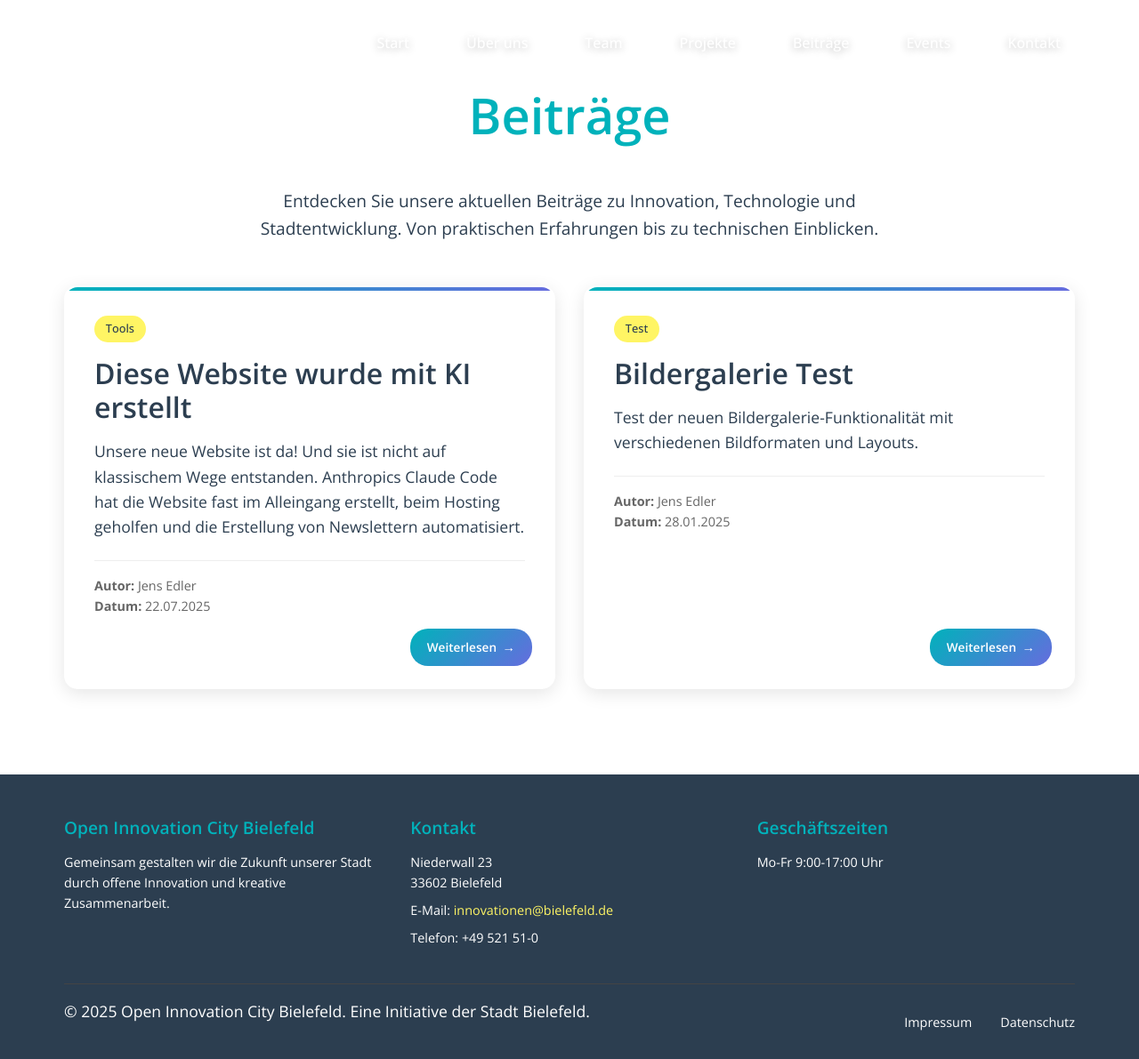
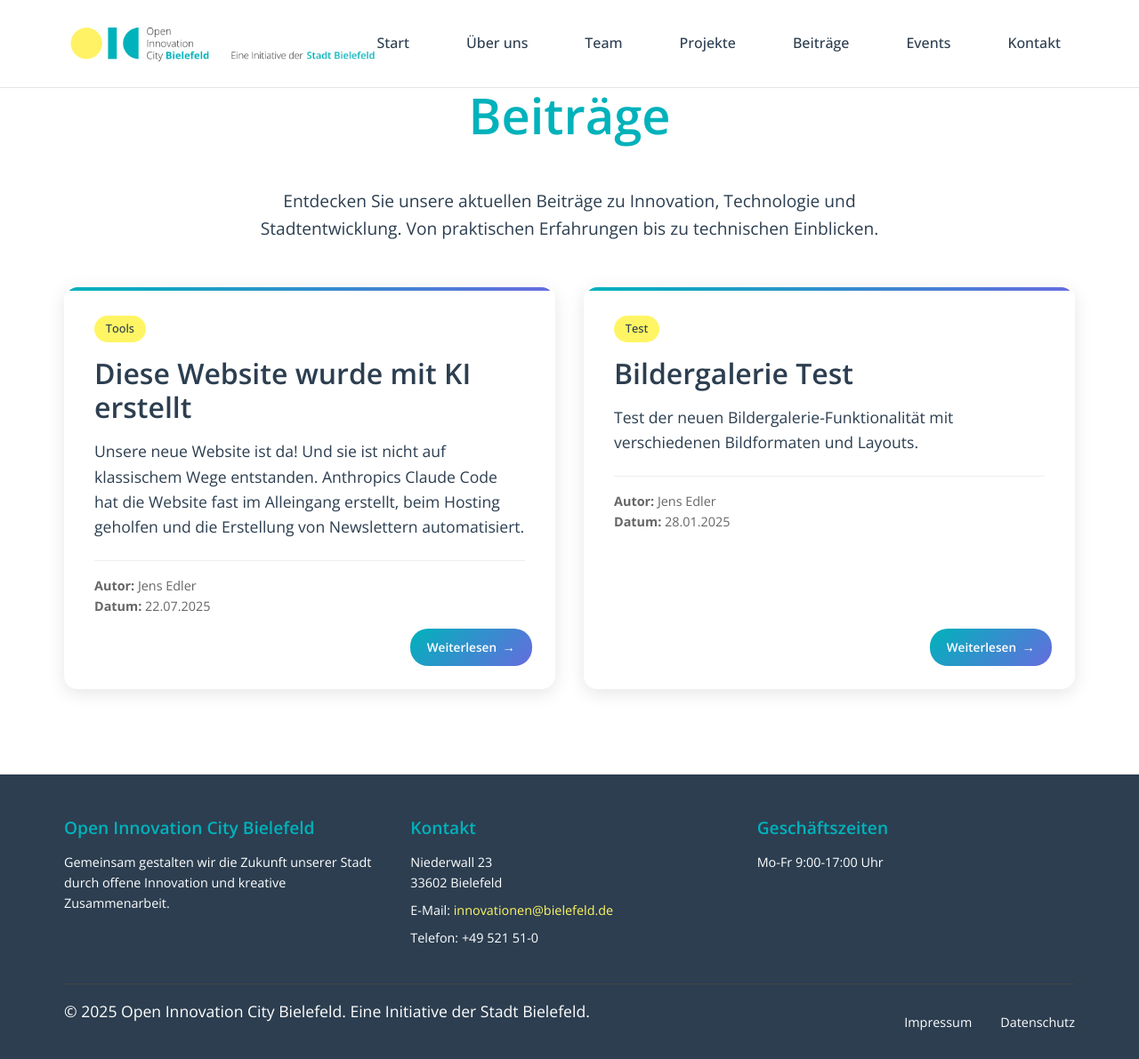
Before and after one commit to Open-Innovation-City/oic-bielefeld-website, a Jekyll site: the page built from beitraege.html, in a window 1280 px wide and 1191 px high. Shown: the whole window at 89% size. Built offline with Jekyll 4.4.1, drawn with Linux system fonts in a browser that asks for light colours.

Commit message:
Fix navigation theme on Beiträge page
- Change navbar from dark-theme to light-theme for proper visibility
- Update navigation links to match post template structure
- Ensure dark logo and text are visible on light background

🤖 Generated with [Claude Code](https://claude.ai/code)

Co-Authored-By: Claude <noreply@anthropic.com>

```diff
--- a/beitraege.html
+++ b/beitraege.html
@@ -5,7 +5,7 @@ description: Aktuelle Beiträge und Artikel von Open Innovation City Bielefeld z
 ---
 
 <!-- Navigation -->
-<nav class="navbar dark-theme" id="navbar">
+<nav class="navbar light-theme" id="navbar">
     <div class="nav-container">
         <div class="logo">
             <a href="{{ '/' | relative_url }}">
@@ -35,7 +35,7 @@ description: Aktuelle Beiträge und Artikel von Open Innovation City Bielefeld z
 
         <ul class="nav-links" id="navLinks">
             {% for item in site.navigation %}
-            <li><a href="{{ item.link }}">{{ item.name }}</a></li>
+            <li><a href="{{ site.baseurl }}/{{ item.link }}">{{ item.name }}</a></li>
             {% endfor %}
         </ul>
 
```
